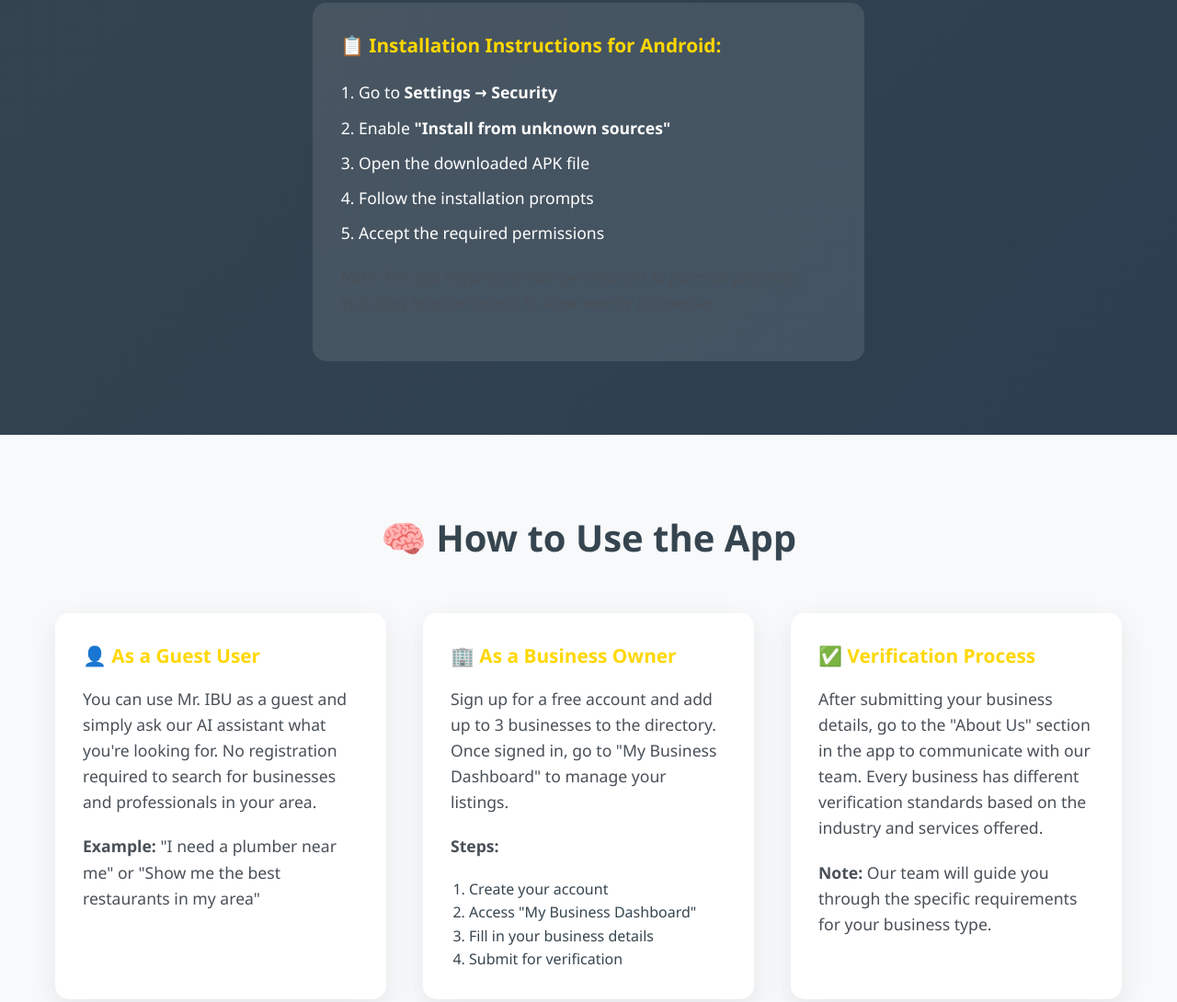
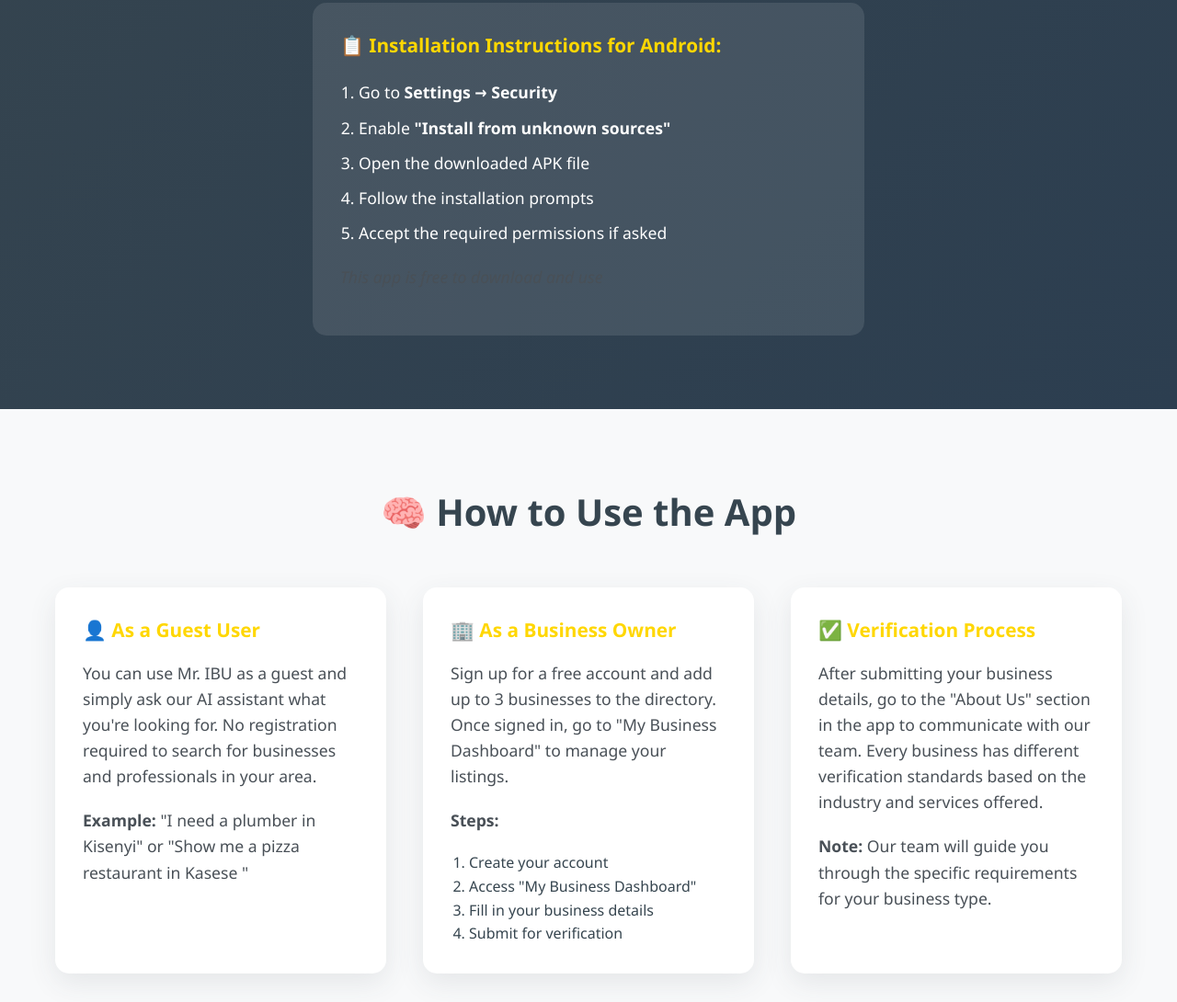
Before and after one commit to AmMasse/IBU-Business-Directory, a plain HTML site: page index.html in a window 1280 px wide. Shown: the part 2437-3527 px from the top of the page at 92% size. Drawn offline with Linux system fonts and the light colour scheme.

Commit message:
Update and rename ibu_business_directory.html to index.html

```diff
--- a/ibu_business_directory.html
+++ b/index.html
@@ -567,9 +567,9 @@
                         <li>Enable <strong>"Install from unknown sources"</strong></li>
                         <li>Open the downloaded APK file</li>
                         <li>Follow the installation prompts</li>
-                        <li>Accept the required permissions</li>
+                        <li>Accept the required permissions if asked</li>
                     </ol>
-                    <p style="margin-top: 20px; font-style: italic;">Note: The app requires certain permissions to function properly, including location access to show nearby businesses.</p>
+                    <p style="margin-top: 20px; font-style: italic;">This app is free to download and use</p>
                 </div>
             </div>
         </section>
@@ -582,7 +582,7 @@
                     <div class="usage-card">
                         <h4>👤 As a Guest User</h4>
                         <p>You can use Mr. IBU as a guest and simply ask our AI assistant what you're looking for. No registration required to search for businesses and professionals in your area.</p>
-                        <p><strong>Example:</strong> "I need a plumber near me" or "Show me the best restaurants in my area"</p>
+                        <p><strong>Example:</strong> "I need a plumber in Kisenyi" or "Show me a pizza restaurant in Kasese "</p>
                     </div>
 
                     <div class="usage-card">
@@ -630,7 +630,7 @@
 
     <footer>
         <div class="container">
-            <p>&copy; 2024 IBU Business Directory. All rights reserved. | Connecting communities with local professionals.</p>
+            <p>&copy; 2025 IBU Business Directory. All rights reserved. | Connecting communities with local professionals.</p>
         </div>
     </footer>
 </body>
```
